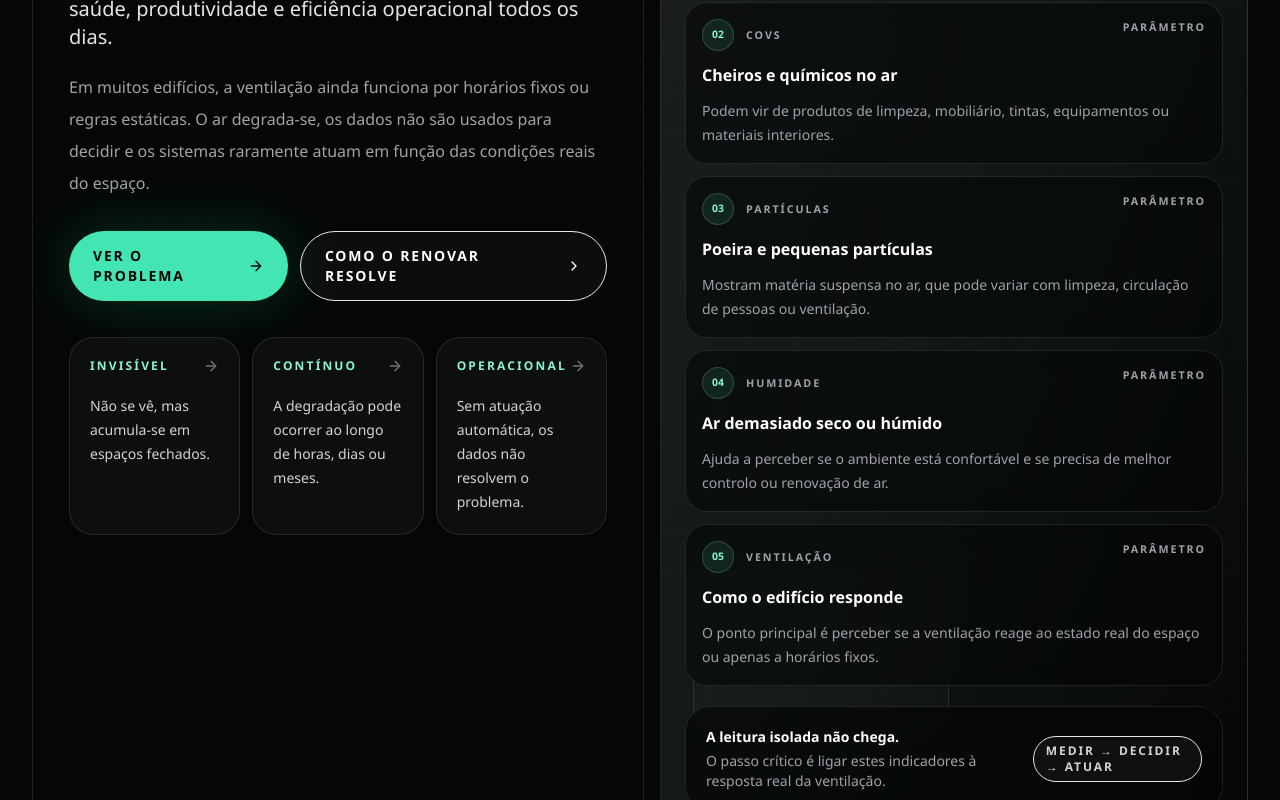
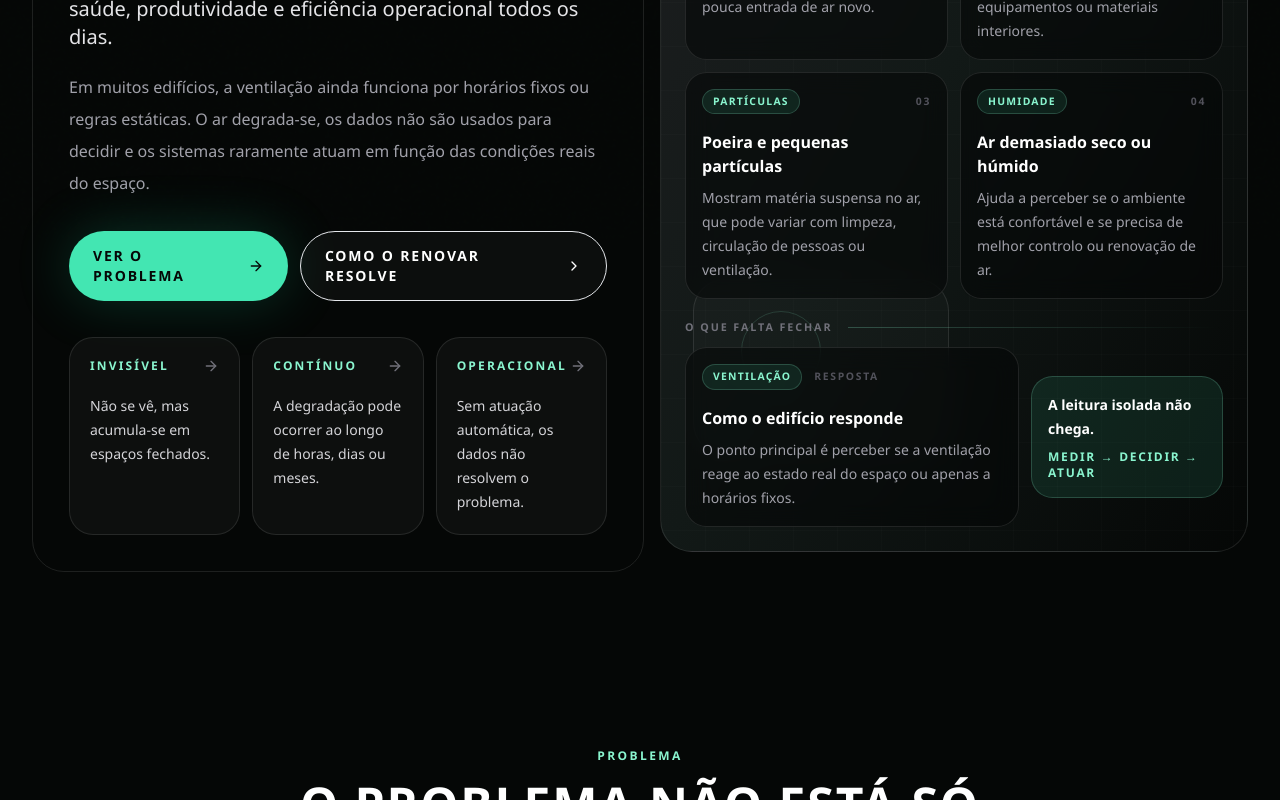
Before and after one commit to Stardust-Systems-Lda/Website, a React (Vite) app: page / in a window 1280 px wide. Shown: the part 560-1360 px from the top of the page. Built offline with nearby package versions, Linux system fonts and the light colour scheme.

Commit message:
Reorganize hero parameter panel

```diff
--- a/src/App.tsx
+++ b/src/App.tsx
@@ -538,8 +538,8 @@ function Header({
 function HeroProblem() {
   return (
     <section id="top" className="relative px-5 pb-12 pt-8 sm:pt-10 lg:px-8 lg:pb-20">
-      <div className="mx-auto grid max-w-7xl gap-4 lg:grid-cols-[1.02fr_0.98fr]">
-        <div className="rounded-[2rem] border border-white/10 bg-graphite-900/78 p-6 shadow-insetline sm:p-8 lg:min-h-[600px] lg:p-9">
+      <div className="mx-auto grid max-w-7xl items-start gap-4 lg:grid-cols-[1.02fr_0.98fr]">
+        <div className="rounded-[2rem] border border-white/10 bg-graphite-900/78 p-6 shadow-insetline sm:p-8 lg:p-9">
           <div className="mb-8 inline-flex items-center gap-2 rounded-full border border-air-300/30 bg-air-400/10 px-4 py-2 text-[0.68rem] font-bold uppercase tracking-[0.2em] text-air-300">
             <span className="size-1.5 rounded-full bg-air-300" />
             Diagnóstico de ar interior
@@ -606,8 +606,11 @@ function HeroProblem() {
 }
 
 function DiagnosticPanel() {
-  return (
-    <div className="relative overflow-hidden rounded-[2rem] border border-white/10 bg-gradient-to-br from-zinc-800/80 via-graphite-800 to-graphite-950 p-5 shadow-insetline sm:p-6 lg:min-h-[600px]">
+  const airSignals = diagnosticParameters.slice(0, 4);
+  const ventilationSignal = diagnosticParameters[4];
+
+  return (
+    <div className="relative overflow-hidden rounded-[2rem] border border-white/10 bg-gradient-to-br from-zinc-800/80 via-graphite-800 to-graphite-950 p-5 shadow-insetline sm:p-6">
       <div className="absolute inset-0 bg-technical-grid bg-[length:44px_44px] opacity-45" />
       <div className="absolute -right-20 top-20 size-72 rounded-full bg-air-400/12 blur-3xl" />
       <div className="absolute bottom-24 left-8 h-44 w-64 rounded-[2rem] border border-white/10 bg-white/[0.02]" />
@@ -619,7 +622,7 @@ function DiagnosticPanel() {
       <div className="airflow-line" />
       <div className="airflow-line" />
 
-      <div className="relative z-10 flex h-full flex-col justify-between gap-5">
+      <div className="relative z-10 grid gap-5">
         <div className="flex items-start justify-between gap-4">
           <div>
             <p className="text-[0.67rem] font-bold uppercase tracking-[0.2em] text-zinc-400">
@@ -642,44 +645,63 @@ function DiagnosticPanel() {
           </p>
         </div>
 
-        <div className="grid gap-3">
-          {diagnosticParameters.map((parameter, index) => (
+        <div>
+          <div className="mb-3 flex items-center justify-between gap-4">
+            <p className="text-[0.67rem] font-bold uppercase tracking-[0.18em] text-zinc-500">
+              Sinais do ar
+            </p>
+            <span className="h-px flex-1 bg-gradient-to-r from-air-300/25 to-transparent" />
+          </div>
+          <div className="grid gap-3 sm:grid-cols-2">
+            {airSignals.map((parameter, index) => (
+              <div
+                key={parameter.label}
+                className="rounded-[1.35rem] border border-white/10 bg-graphite-950/55 p-4 backdrop-blur-md"
+              >
+                <div className="flex items-center justify-between gap-3">
+                  <span className="rounded-full border border-air-300/20 bg-air-400/10 px-2.5 py-1 text-[0.65rem] font-bold uppercase tracking-[0.12em] text-air-300">
+                    {parameter.label}
+                  </span>
+                  <span className="text-[0.65rem] font-bold uppercase tracking-[0.16em] text-zinc-600">
+                    0{index + 1}
+                  </span>
+                </div>
+                <p className="mt-4 text-base font-semibold text-white">{parameter.title}</p>
+                <p className="mt-2 text-sm leading-6 text-zinc-400">{parameter.description}</p>
+              </div>
+            ))}
+          </div>
+        </div>
+
+        <div>
+          <div className="mb-3 flex items-center justify-between gap-4">
+            <p className="text-[0.67rem] font-bold uppercase tracking-[0.18em] text-zinc-500">
+              O que falta fechar
+            </p>
+            <span className="h-px flex-1 bg-gradient-to-r from-air-300/25 to-transparent" />
+          </div>
+          <div className="grid gap-3 lg:grid-cols-[minmax(0,1fr)_auto] lg:items-center">
             <div
-              key={parameter.label}
+              key={ventilationSignal.label}
               className="rounded-[1.35rem] border border-white/10 bg-graphite-950/55 p-4 backdrop-blur-md"
             >
-              <div className="flex flex-col gap-3 sm:flex-row sm:items-start sm:justify-between">
-                <div>
-                  <div className="flex items-center gap-3">
-                    <span className="grid size-8 place-items-center rounded-full border border-air-300/20 bg-air-400/10 text-[0.65rem] font-bold text-air-300">
-                      {String(index + 1).padStart(2, '0')}
-                    </span>
-                    <span className="text-[0.67rem] font-bold uppercase tracking-[0.18em] text-zinc-400">
-                      {parameter.label}
-                    </span>
-                  </div>
-                  <p className="mt-3 text-base font-semibold text-white">{parameter.title}</p>
-                </div>
-                <span className="text-[0.67rem] font-bold uppercase tracking-[0.18em] text-zinc-400">
-                  Parâmetro
+              <div className="flex items-center gap-3">
+                <span className="rounded-full border border-air-300/20 bg-air-400/10 px-2.5 py-1 text-[0.65rem] font-bold uppercase tracking-[0.12em] text-air-300">
+                  {ventilationSignal.label}
+                </span>
+                <span className="text-[0.65rem] font-bold uppercase tracking-[0.16em] text-zinc-600">
+                  resposta
                 </span>
               </div>
-              <p className="mt-3 text-sm leading-6 text-zinc-400">{parameter.description}</p>
+              <p className="mt-4 text-base font-semibold text-white">{ventilationSignal.title}</p>
+              <p className="mt-2 text-sm leading-6 text-zinc-400">{ventilationSignal.description}</p>
             </div>
-          ))}
-        </div>
-
-        <div className="rounded-[1.6rem] border border-white/10 bg-graphite-950/70 p-5 backdrop-blur-xl">
-          <div className="flex flex-col gap-4 sm:flex-row sm:items-center sm:justify-between">
-            <div>
-              <p className="text-sm font-semibold text-white">A leitura isolada não chega.</p>
-              <p className="mt-1 text-sm text-zinc-400">
-                O passo crítico é ligar estes indicadores à resposta real da ventilação.
+            <div className="rounded-[1.35rem] border border-air-300/20 bg-air-400/10 p-4 lg:w-48">
+              <p className="text-sm font-semibold leading-6 text-white">A leitura isolada não chega.</p>
+              <p className="mt-2 text-xs font-bold uppercase tracking-[0.14em] text-air-300">
+                Medir → decidir → atuar
               </p>
             </div>
-            <span className="rounded-full border border-white/12 bg-white/[0.04] px-3 py-1.5 text-xs font-bold uppercase tracking-[0.16em] text-zinc-300">
-              Medir → decidir → atuar
-            </span>
           </div>
         </div>
       </div>
```
